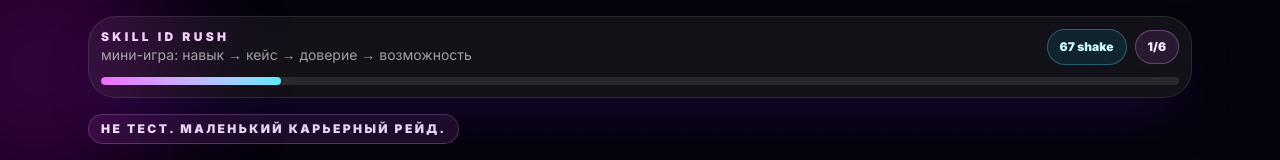
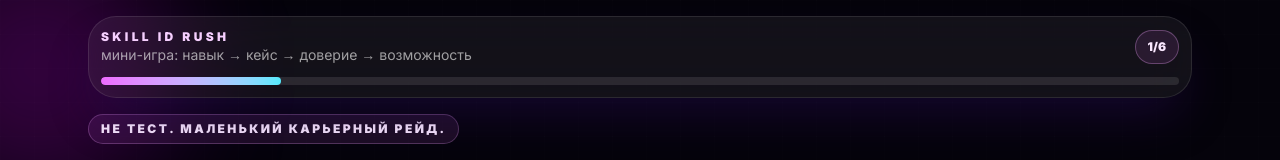
Before and after one commit to mmaksimysshow-bit/skillbarter-mvp, a Next.js app: page /event in a window 1280 px wide. Shown: the top 160 px of the page. Built offline with nearby package versions, Linux system fonts and the light colour scheme.

Commit message:
Make event shake effect automatic

```diff
--- a/src/app/event/page.tsx
+++ b/src/app/event/page.tsx
@@ -171,7 +171,7 @@ export default function EventPage() {
   const [photo, setPhoto] = useState<string | null>(null);
   const [cameraError, setCameraError] = useState("");
   const [roasts, setRoasts] = useState<Array<{ id: number; text: string }>>([]);
-  const [shakeReady, setShakeReady] = useState(false);
+  const [shakeReady, setShakeReady] = useState(true);
   const [clapMode, setClapMode] = useState(false);
   const barRef = useRef(0);
   const barDirectionRef = useRef(1);
@@ -180,6 +180,7 @@ export default function EventPage() {
   const fartRef = useRef<HTMLAudioElement | null>(null);
   const shakeRef = useRef<HTMLAudioElement | null>(null);
   const lastShakeRef = useRef(0);
+  const clapTimeoutRef = useRef<number | null>(null);
   const videoRef = useRef<HTMLVideoElement | null>(null);
   const canvasRef = useRef<HTMLCanvasElement | null>(null);
   const streamRef = useRef<MediaStream | null>(null);
@@ -194,6 +195,7 @@ export default function EventPage() {
 
   useEffect(() => {
     return () => {
+      if (clapTimeoutRef.current) window.clearTimeout(clapTimeoutRef.current);
       stopMusic();
       stopCamera();
     };
@@ -288,6 +290,7 @@ export default function EventPage() {
   const startGame = () => {
     initAudio();
     startMusic();
+    void enableShakeMode(false);
     playTone(540, 0.08, "triangle", 0.06);
     setMessage("Выбери цель и сферу. Потом игра начнётся.");
     setPhase(1);
@@ -454,7 +457,8 @@ export default function EventPage() {
     const sound = shakeRef.current;
     if (sound) {
       sound.currentTime = 0;
-      void sound.play().catch(() => {
+      const playback = sound.play();
+      if (playback) void playback.catch(() => {
         playTone(67, 0.22, "sawtooth", 0.08);
         window.setTimeout(() => playTone(134, 0.18, "square", 0.05), 120);
       });
@@ -464,13 +468,22 @@ export default function EventPage() {
   };
 
   const triggerClapMode = () => {
+    if (clapTimeoutRef.current) window.clearTimeout(clapTimeoutRef.current);
     setClapMode(true);
+    if (typeof navigator !== "undefined") navigator.vibrate?.([45, 25, 45, 25, 85]);
+    const sound = shakeRef.current;
+    if (sound) {
+      sound.onended = () => setClapMode(false);
+      playShake67();
+      const duration = Number.isFinite(sound.duration) && sound.duration > 0 ? sound.duration * 1000 + 180 : 4200;
+      clapTimeoutRef.current = window.setTimeout(() => setClapMode(false), duration);
+      return;
+    }
     playShake67();
-    if (typeof navigator !== "undefined") navigator.vibrate?.([45, 25, 45, 25, 85]);
-    window.setTimeout(() => setClapMode(false), 1350);
+    clapTimeoutRef.current = window.setTimeout(() => setClapMode(false), 4200);
   };
 
-  const enableShakeMode = async () => {
+  const enableShakeMode = async (showFeedback = true) => {
     initAudio();
     if (typeof window === "undefined") return;
     const MotionEventWithPermission = window.DeviceMotionEvent as typeof DeviceMotionEvent & {
@@ -485,10 +498,12 @@ export default function EventPage() {
         }
       }
       setShakeReady(true);
-      setMessage("67-режим включён. Теперь потряси телефон: ладони выйдут на сцену.");
-      triggerClapMode();
+      if (showFeedback) {
+        setMessage("67-режим включён. Теперь потряси телефон: ладони выйдут на сцену.");
+        triggerClapMode();
+      }
     } catch {
-      setMessage("67-режим не включился. На iPhone иногда нужно разрешить движение в Safari.");
+      if (showFeedback) setMessage("67-режим не включился. На iPhone иногда нужно разрешить движение в Safari.");
     }
   };
 
@@ -571,16 +586,7 @@ export default function EventPage() {
               <p className="text-xs font-black uppercase tracking-[0.28em] text-fuchsia-200">Skill ID Rush</p>
               <p className="truncate text-sm text-white/60">мини-игра: навык → кейс → доверие → возможность</p>
             </div>
-            <div className="flex shrink-0 items-center gap-2">
-              <button
-                type="button"
-                onClick={enableShakeMode}
-                className={`min-h-9 rounded-full border px-3 py-2 text-xs font-black transition active:scale-[0.96] ${shakeReady ? "border-emerald-300/40 bg-emerald-400/15 text-emerald-100" : "border-cyan-300/30 bg-cyan-400/10 text-cyan-100"}`}
-              >
-                {shakeReady ? "67 ON" : "67 shake"}
-              </button>
-              <div className="rounded-full border border-fuchsia-300/30 bg-fuchsia-400/10 px-3 py-2 text-xs font-black text-fuchsia-100">{phase + 1}/6</div>
-            </div>
+            <div className="rounded-full border border-fuchsia-300/30 bg-fuchsia-400/10 px-3 py-2 text-xs font-black text-fuchsia-100">{phase + 1}/6</div>
           </div>
           <div className="mt-3 h-2 overflow-hidden rounded-full bg-white/10">
             <motion.div className="h-full rounded-full bg-gradient-to-r from-fuchsia-400 via-violet-300 to-cyan-300" animate={{ width: `${((phase + 1) / 6) * 100}%` }} transition={{ duration: reduceMotion ? 0 : 0.4 }} />
@@ -963,7 +969,7 @@ function Clap67Overlay() {
         className="absolute text-[34vw] font-black leading-none text-fuchsia-300/18 sm:text-[220px]"
         initial={{ scale: 0.4, rotate: -8, opacity: 0 }}
         animate={{ scale: [0.7, 1.2, 1], rotate: [-8, 5, 0], opacity: [0, 1, 0.55] }}
-        transition={{ duration: 1.1, ease: "easeOut" }}
+        transition={{ duration: 0.9, repeat: Infinity, repeatType: "mirror", ease: "easeInOut" }}
       >
         67
       </motion.div>
@@ -972,7 +978,7 @@ function Clap67Overlay() {
           className="absolute left-[8%] top-[18%] grid h-36 w-36 place-items-center rounded-[38px] border border-fuchsia-200/40 bg-fuchsia-400/18 text-7xl shadow-[0_0_55px_rgba(217,70,239,.45)] sm:h-44 sm:w-44 sm:text-8xl"
           initial={{ x: -180, y: 120, rotate: -28, scale: 0.7 }}
           animate={{ x: [0, 92, 12, 118], y: [90, -32, 28, -68], rotate: [-24, 18, -10, 20], scale: [0.85, 1.12, 0.96, 1.16] }}
-          transition={{ duration: 1.15, ease: "easeInOut" }}
+          transition={{ duration: 0.72, repeat: Infinity, repeatType: "mirror", ease: "easeInOut" }}
         >
           🫲
         </motion.div>
@@ -980,7 +986,7 @@ function Clap67Overlay() {
           className="absolute right-[8%] bottom-[18%] grid h-36 w-36 place-items-center rounded-[38px] border border-cyan-200/40 bg-cyan-400/18 text-7xl shadow-[0_0_55px_rgba(34,211,238,.45)] sm:h-44 sm:w-44 sm:text-8xl"
           initial={{ x: 180, y: -120, rotate: 28, scale: 0.7 }}
           animate={{ x: [0, -92, -12, -118], y: [-90, 32, -28, 68], rotate: [24, -18, 10, -20], scale: [0.85, 1.12, 0.96, 1.16] }}
-          transition={{ duration: 1.15, ease: "easeInOut" }}
+          transition={{ duration: 0.72, repeat: Infinity, repeatType: "mirror", ease: "easeInOut" }}
         >
           🫱
         </motion.div>
@@ -988,7 +994,7 @@ function Clap67Overlay() {
           className="absolute left-1/2 top-1/2 rounded-full border border-white/20 bg-white px-5 py-3 text-2xl font-black text-black shadow-[0_0_44px_rgba(255,255,255,.55)]"
           initial={{ x: "-50%", y: "-50%", scale: 0, rotate: -14 }}
           animate={{ x: "-50%", y: "-50%", scale: [0, 1.22, 1], rotate: [-14, 8, 0] }}
-          transition={{ delay: 0.28, duration: 0.35 }}
+          transition={{ delay: 0.18, duration: 0.5, repeat: Infinity, repeatType: "mirror" }}
         >
           CLAP 67
         </motion.div>
```
